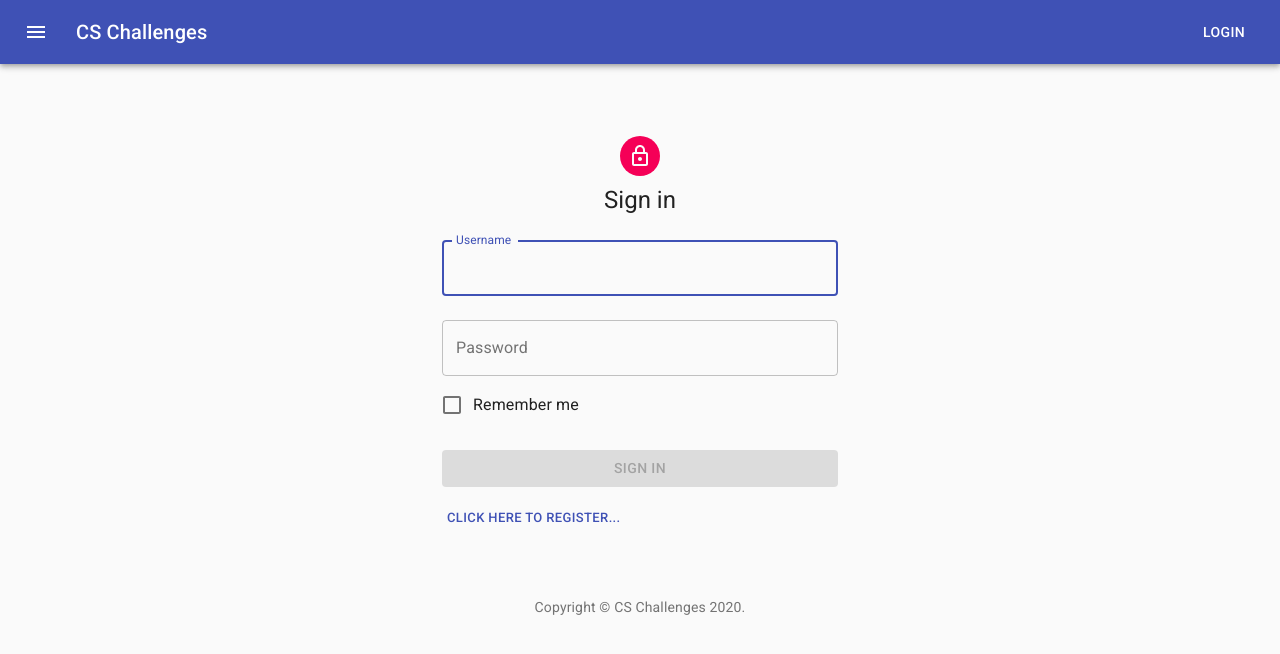
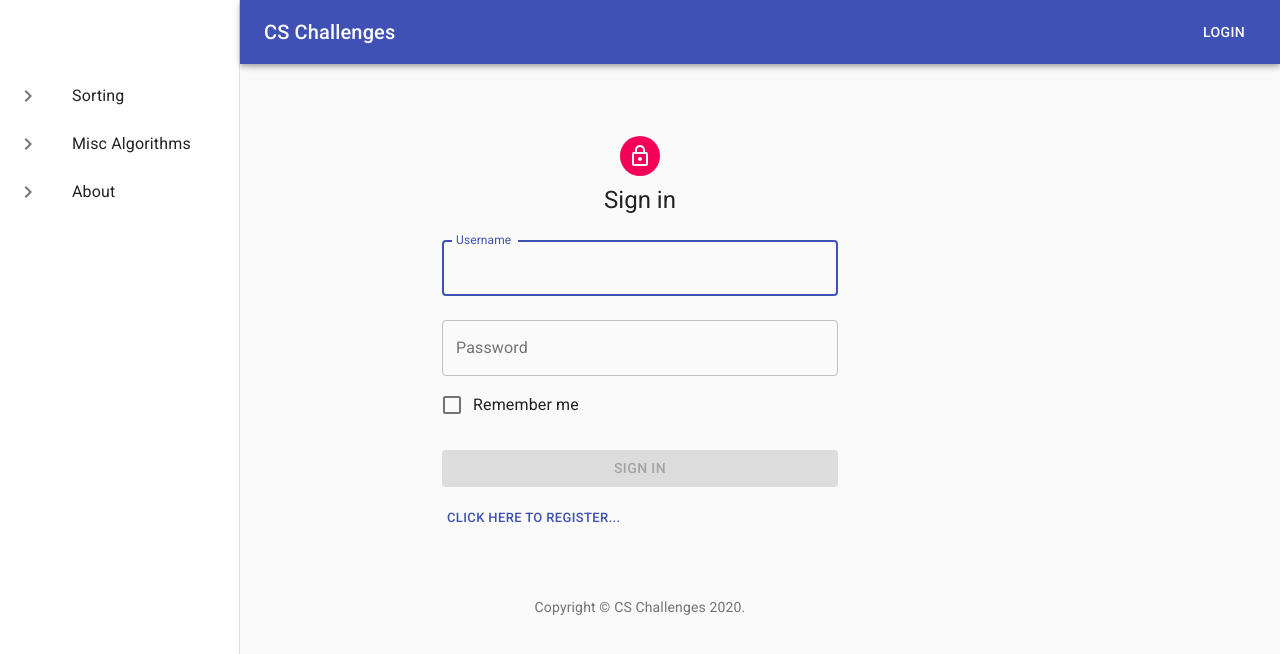
Before and after one commit to shawnstolsig/py_challenges, a React (Create React App) app: page /login in a window 1280 px wide. Shown: the top 654 px of the page. Built offline with nearby package versions, Linux system fonts and the light colour scheme; no server answers.

Commit message:
working on nav drawer

```diff
--- a/src/components/App.js
+++ b/src/components/App.js
@@ -1,6 +1,7 @@
 // package imports
 import React from 'react'
 import { connect } from 'react-redux'
+import { makeStyles } from '@material-ui/core/styles'
 import {
   BrowserRouter as Router,
   Switch,
@@ -8,15 +9,21 @@ import {
 } from 'react-router-dom'
 
 // project imports
-import Navbar from './Navbar'
+import Nav from './Nav'
 import { handleAutoLogin } from '../actions/auth'
 
 // code splitting/performance: only load components when required
 const Home = React.lazy(() => import('./Home'))
 const Login = React.lazy(() => import('./Login'))
 
-function App({dispatch}) {
+// style classes
+const useStyles = makeStyles((theme) => ({
+  // necessary for content to be below app bar
+  toolbar: theme.mixins.toolbar,
+}))
 
+function App({ dispatch }) {
+  const classes = useStyles()
   // check for token to autologin
   React.useEffect(() => {
     dispatch(handleAutoLogin())
@@ -24,19 +31,20 @@ function App({dispatch}) {
 
   return (
     <Router>
-      <Navbar />
+      <Nav />
+      <div className={classes.toolbar} />
       <React.Suspense fallback={<h1>Loading...</h1>}>
         <Switch>
           <Route exact path="/" component={Home} />
           <Route path="/login" component={Login} />
-          <Route render={()=><h1>404: Page Not Found</h1>} />
+          <Route render={() => <h1>404: Page Not Found</h1>} />
         </Switch>
       </React.Suspense>
     </Router>
   );
 }
 
-function mapStateToProps(state){
+function mapStateToProps(state) {
   return {}
 }
 
--- /dev/null
+++ b/src/components/Copyright.js
@@ -0,0 +1,19 @@
+// package imports
+import React from 'react'
+import { Typography, Link } from '@material-ui/core'
+
+// component: copyright
+function Copyright() {
+    return (
+        <Typography variant="body2" color="textSecondary" align="center">
+            {'Copyright © '}
+            <Link color="inherit" href="#">
+                CS Challenges
+        </Link>{' '}
+            {new Date().getFullYear()}
+            {'.'}
+        </Typography>
+    );
+}
+
+export default Copyright
--- a/src/components/Login.js
+++ b/src/components/Login.js
@@ -21,6 +21,7 @@ import {
 
 // project imports
 import { handleLoginUser, handleRegisterUser } from '../actions/auth'
+import Copyright from './Copyright'
 
 // Material-UI's style hook
 const useStyles = makeStyles((theme) => ({
@@ -42,20 +43,6 @@ const useStyles = makeStyles((theme) => ({
     margin: theme.spacing(3, 0, 2),
   },
 }));
-
-// component: copyright
-function Copyright() {
-  return (
-    <Typography variant="body2" color="textSecondary" align="center">
-      {'Copyright © '}
-      <Link color="inherit" href="#">
-        CS Challenges
-      </Link>{' '}
-      {new Date().getFullYear()}
-      {'.'}
-    </Typography>
-  );
-}
 
 function Login({ dispatch, history }) {
   const classes = useStyles();
@@ -85,7 +72,6 @@ function Login({ dispatch, history }) {
         password,
       }, history))
     }
-
   }
 
   // helper for checking if form submit button is enabled/disabled
--- /dev/null
+++ b/src/components/Nav.js
@@ -0,0 +1,165 @@
+// package imports
+import React from 'react'
+import { connect } from 'react-redux'
+import { Link as RouterLink } from 'react-router-dom'
+import { makeStyles } from '@material-ui/core/styles';
+import {
+  AppBar,
+  Toolbar,
+  Typography,
+  Button,
+  IconButton,
+  Link,
+  Drawer,
+  List,
+  ListItem,
+  ListItemIcon,
+  ListItemText,
+  Hidden
+} from '@material-ui/core'
+import {
+  Menu as MenuIcon,
+  KeyboardArrowRight as KeyboardArrowRightIcon
+} from '@material-ui/icons'
+
+// project imports
+import { handleLogoutUser } from '../actions/auth'
+
+// Material-UI's style hook
+const drawerWidth = 240;
+
+const useStyles = makeStyles((theme) => ({
+  root: {
+    display: 'flex',
+  },
+  drawer: {
+    [theme.breakpoints.up('sm')]: {
+      width: drawerWidth,
+      flexShrink: 0,
+    },
+  },
+  appBar: {
+    [theme.breakpoints.up('sm')]: {
+      width: `calc(100% - ${drawerWidth}px)`,
+      marginLeft: drawerWidth,
+    },
+    zIndex: theme.zIndex.drawer + 1,
+  },
+  menuButton: {
+    marginRight: theme.spacing(2),
+    [theme.breakpoints.up('sm')]: {
+      display: 'none',
+    },
+  },
+  // necessary for content to be below app bar
+  toolbar: theme.mixins.toolbar,
+  drawerPaper: {
+    width: drawerWidth,
+  },
+  content: {
+    flexGrow: 1,
+    padding: theme.spacing(3),
+  },
+  title: {
+    flexGrow: 1,
+  },
+}));
+
+
+function Navbar({ authedUser, dispatch }) {
+  const classes = useStyles();
+  const [mobileOpen, setMobileOpen] = React.useState(false)
+
+  const drawerContents =
+      <List>
+        {['Sorting', 'Misc Algorithms', 'About'].map((text, index) => (
+          <ListItem button key={text}>
+            <ListItemIcon>
+              <KeyboardArrowRightIcon />
+            </ListItemIcon>
+            <ListItemText primary={text} />
+          </ListItem>
+        ))}
+      </List>
+
+  return (
+    <div className={classes.root}>
+      <Hidden smUp implementation="css">
+        <Drawer
+          // container={container}
+          className={classes.drawer}
+          variant="temporary"
+          anchor='left'
+          open={mobileOpen}
+          onClose={() => setMobileOpen(false)}
+          classes={{
+            paper: classes.drawerPaper,
+          }}
+          ModalProps={{
+            keepMounted: true, // Better open performance on mobile.
+          }}
+        >
+          {drawerContents}
+        </Drawer>
+      </Hidden>
+      <Hidden xsDown implementation="css">
+        <Drawer
+          className={classes.drawer}
+          classes={{
+            paper: classes.drawerPaper,
+          }}
+          variant="permanent"
+          open
+        >
+          <div className={classes.toolbar} />
+          {drawerContents}
+        </Drawer>
+      </Hidden>
+      <AppBar position="fixed" className={classes.appBar}>
+        <Toolbar>
+          <IconButton
+            edge="start"
+            className={classes.menuButton}
+            color="inherit"
+            aria-label="menu"
+            onClick={() => setMobileOpen(!mobileOpen)}>
+            <MenuIcon />
+          </IconButton>
+          <Typography variant="h6" className={classes.title}>
+            <Link component={RouterLink} to="/" color="inherit" underline="none">
+              CS Challenges
+            </Link>
+          </Typography>
+          {authedUser
+            ?
+            <React.Fragment>
+              <Typography variant="h6" className={classes.title}>
+                {`Hello, ${authedUser.username}!`}
+              </Typography>
+              <Button
+                color="inherit"
+                onClick={() => dispatch(handleLogoutUser())}
+              >Logout
+                </Button>
+            </React.Fragment>
+            :
+            <Button
+              color="inherit"
+              component={RouterLink}
+              to="/login"
+            >Login
+              </Button>
+          }
+        </Toolbar>
+      </AppBar>
+    </div>
+  )
+}
+
+function mapStateToProps(state) {
+  return {
+    authedUser: state.authedUser
+  }
+}
+
+export default connect(mapStateToProps)(Navbar);
--- a/src/components/Navbar.js
+++ /dev/null
@@ -1,82 +0,0 @@
-// package imports
-import React from 'react'
-import { connect } from 'react-redux'
-import { Link as RouterLink } from 'react-router-dom'
-import { makeStyles } from '@material-ui/core/styles';
-import {
-  AppBar,
-  Toolbar,
-  Typography,
-  Button,
-  IconButton,
-  Link
-} from '@material-ui/core'
-import {
-  Menu as MenuIcon,
-} from '@material-ui/icons'
-
-// project imports
-import { handleLogoutUser } from '../actions/auth'
-
-// Material-UI's style hook
-const useStyles = makeStyles((theme) => ({
-  root: {
-    flexGrow: 1,
-  },
-  menuButton: {
-    marginRight: theme.spacing(2),
-  },
-  title: {
-    flexGrow: 1,
-  },
-}));
-
-
-function Navbar({ authedUser, dispatch }) {
-  const classes = useStyles();
-
-  return (
-    <div className={classes.root}>
-      <AppBar position="static">
-        <Toolbar>
-          <IconButton edge="start" className={classes.menuButton} color="inherit" aria-label="menu">
-            <MenuIcon />
-          </IconButton>
-          <Typography variant="h6" className={classes.title}>
-            <Link component={RouterLink} to="/" color="inherit" underline="none">
-              CS Challenges
-            </Link>
-          </Typography>
-          {authedUser
-            ?
-              <React.Fragment>
-                <Typography variant="h6" className={classes.title}>
-                  {`Hello, ${authedUser.username}!`}
-                </Typography>
-                <Button
-                  color="inherit"
-                  onClick={() => dispatch(handleLogoutUser())}
-                  >Logout
-                </Button>
-              </React.Fragment>
-            : <Button
-                color="inherit"
-                component={RouterLink}
-                to="/login"
-                >Login
-              </Button>
-
-          }
-        </Toolbar>
-      </AppBar>
-    </div>
-  )
-}
-
-function mapStateToProps(state) {
-  return {
-    authedUser: state.authedUser
-  }
-}
-
-export default connect(mapStateToProps)(Navbar);
```
